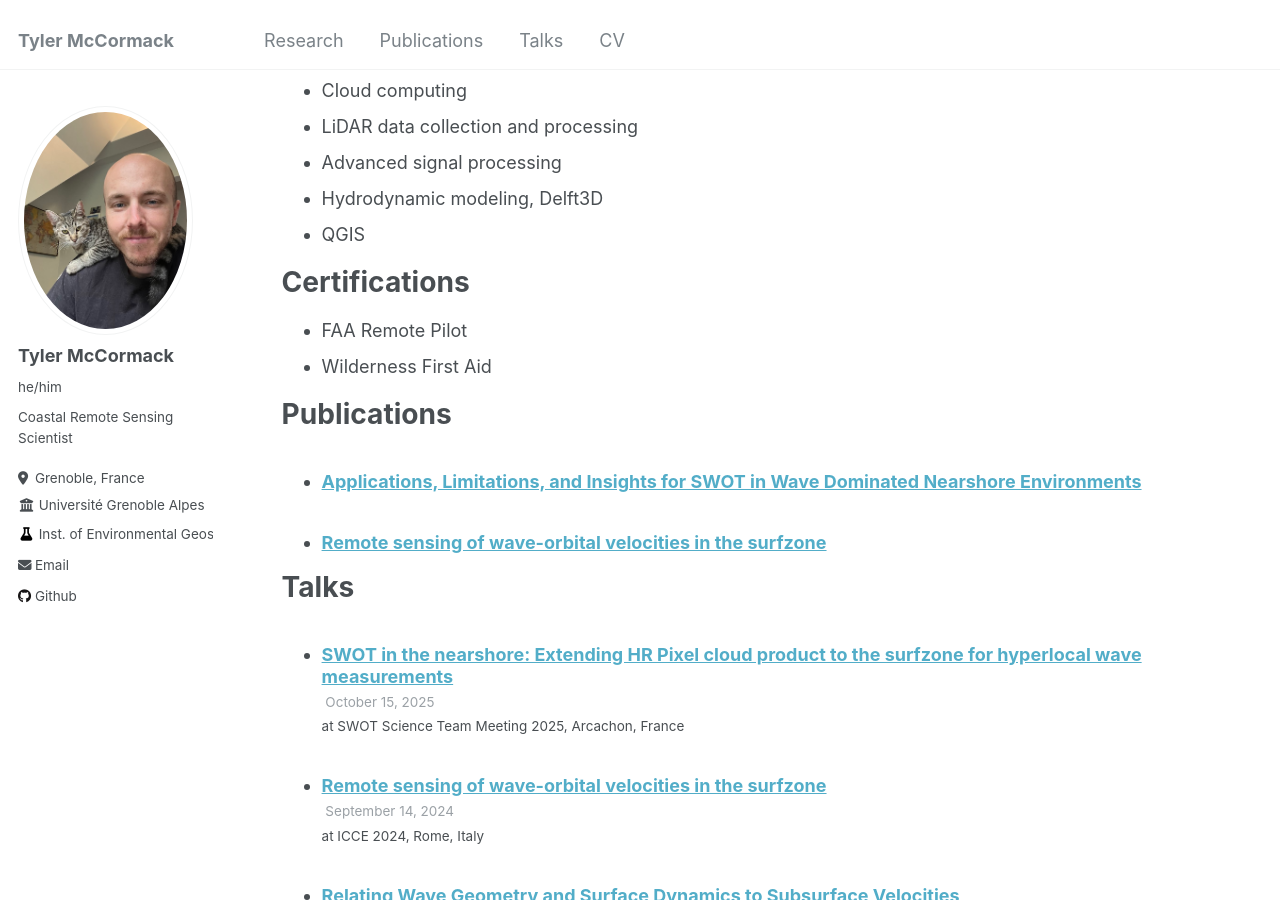
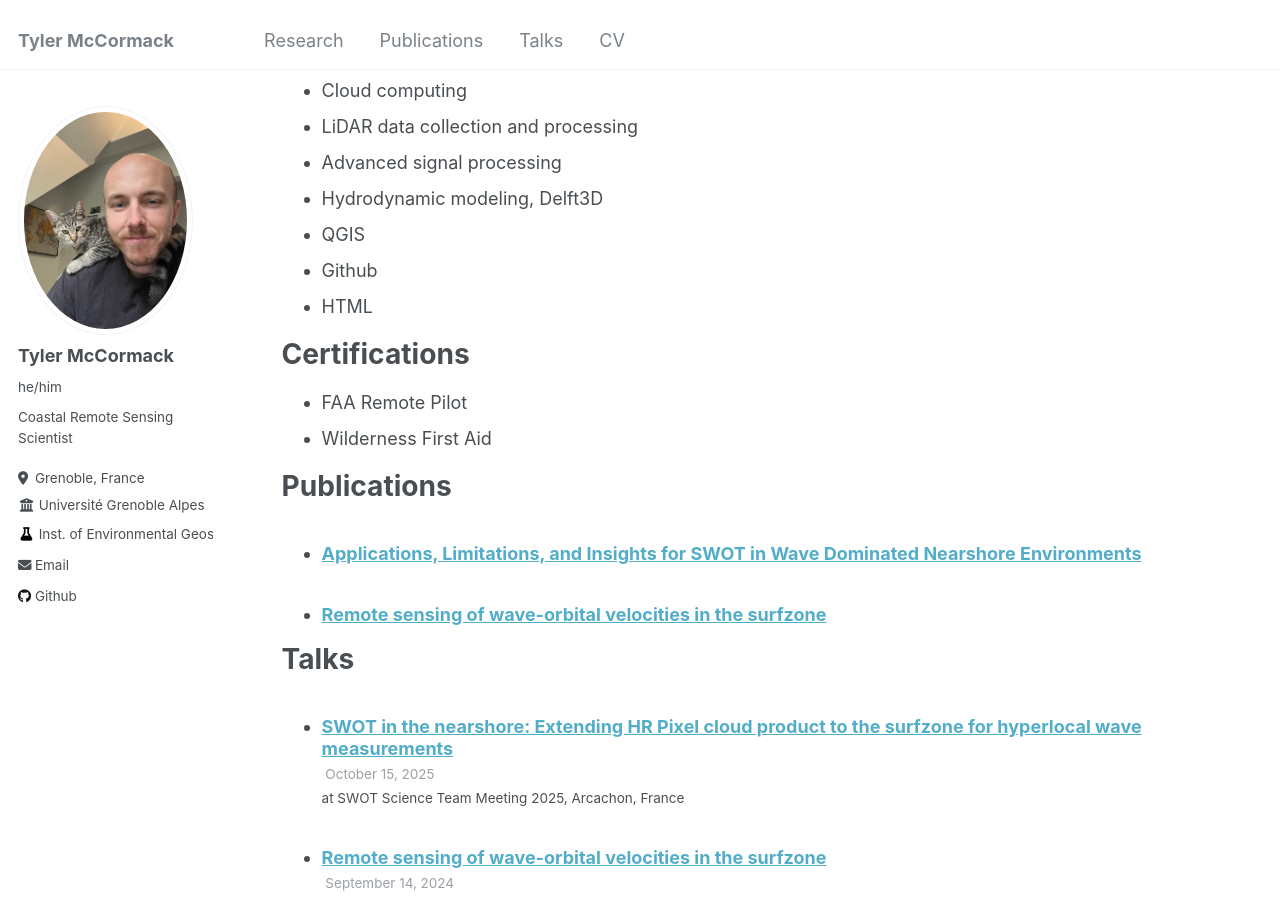
Before and after one commit to tylermccormack-research/tylermccormack-research.github.io, a Jekyll site: the page built from _pages/cv.md, in a window 1280 px wide and 900 px high, scrolled down 713 px. Built offline with Jekyll 4.4.1, drawn with Linux system fonts in a browser that asks for light colours.

Commit message:
Update cv.md

```diff
--- a/_pages/cv.md
+++ b/_pages/cv.md
@@ -37,6 +37,8 @@ Skills
 * Advanced signal processing
 * Hydrodynamic modeling, Delft3D
 * QGIS
+* Github
+* HTML
 
 Certifications
 ======
```
